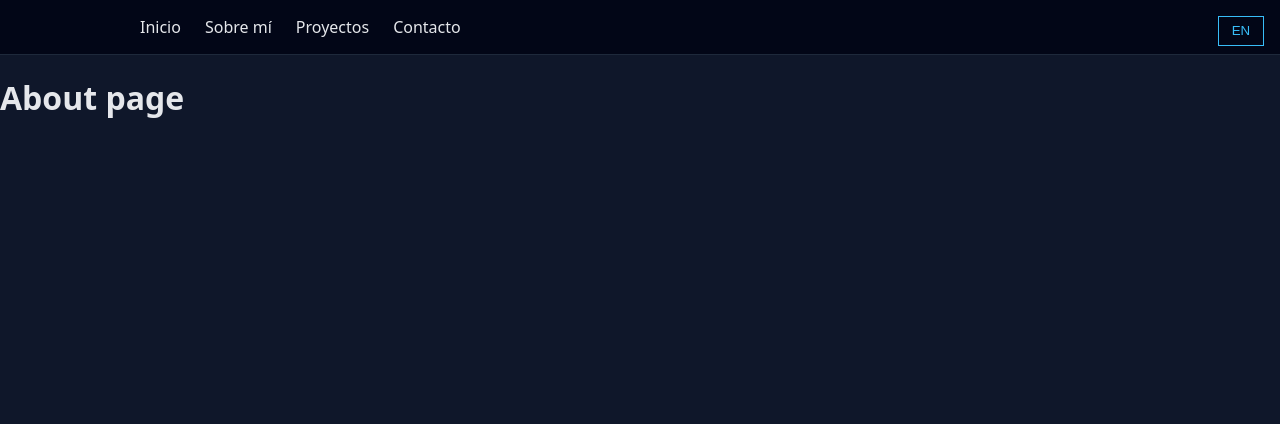
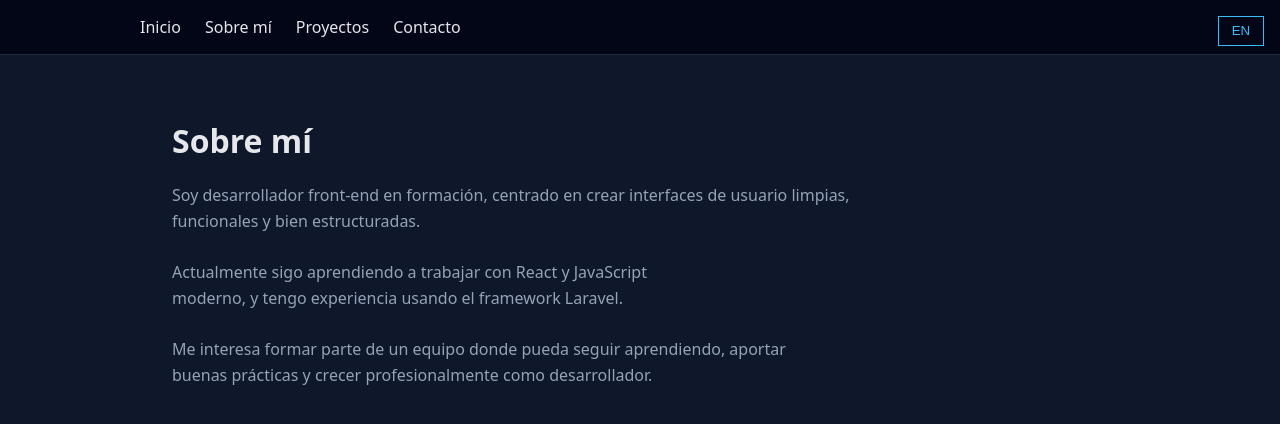
Before and after one commit to Renox1527/portfolio, a React (Vite) app: page /about in a window 1280 px wide. Shown: the top 424 px of the page. Built offline with nearby package versions, Linux system fonts and the light colour scheme.

Commit message:
Add bilingual About page with professional description

```diff
--- a/src/index.css
+++ b/src/index.css
@@ -68,3 +68,10 @@ a:hover {
   color: var(--muted-text);
   font-size: 1.2rem;
 }
+
+.about-text {
+  max-width: 700px;
+  line-height: 1.6;
+  color: var(--muted-text);
+  white-space: pre-line;
+}
--- a/src/pages/About.jsx
+++ b/src/pages/About.jsx
@@ -1,3 +1,8 @@
-export default function About() {
-  return <h1>About page</h1>;
+export default function About({ texts }) {
+  return (
+    <main className="container">
+      <h1>{texts.about.title}</h1>
+      <p className="about-text">{texts.about.description}</p>
+    </main>
+  );
 }
--- a/src/translations/en.js
+++ b/src/translations/en.js
@@ -5,8 +5,22 @@ export default {
     projects: "Projects",
     contact: "Contact",
   },
+
   home: {
     title: "Hi, I'm Reny",
     subtitle: "Front-End Developer",
   },
+
+  about: {
+  title: "About me",
+
+  description: `I am a front-end developer in training, focused on creating clean, functional, and well-structured user interfaces.
+
+  I currently continuing to learn how to work with React and modern JavaScript,
+  and I have experience using the Laravel framework.
+
+  I am interested in joining a team where I can continue learning, contribute best practices,
+  and grow professionally as a developer.`,
+},
+
 };
--- a/src/translations/es.js
+++ b/src/translations/es.js
@@ -9,4 +9,17 @@ export default {
     title: "Hola, soy Reny",
     subtitle: "Desarrollador Front-End",
   },
+
+  about: {
+  title: "Sobre mí",
+
+  description: `Soy desarrollador front-end en formación, centrado en crear interfaces de usuario limpias, funcionales y bien estructuradas.
+
+  Actualmente sigo aprendiendo a trabajar con React y JavaScript
+  moderno, y tengo experiencia usando el framework Laravel.
+
+  Me interesa formar parte de un equipo donde pueda seguir aprendiendo, aportar
+  buenas prácticas y crecer profesionalmente como desarrollador.`,
+  },
+
 };
```
